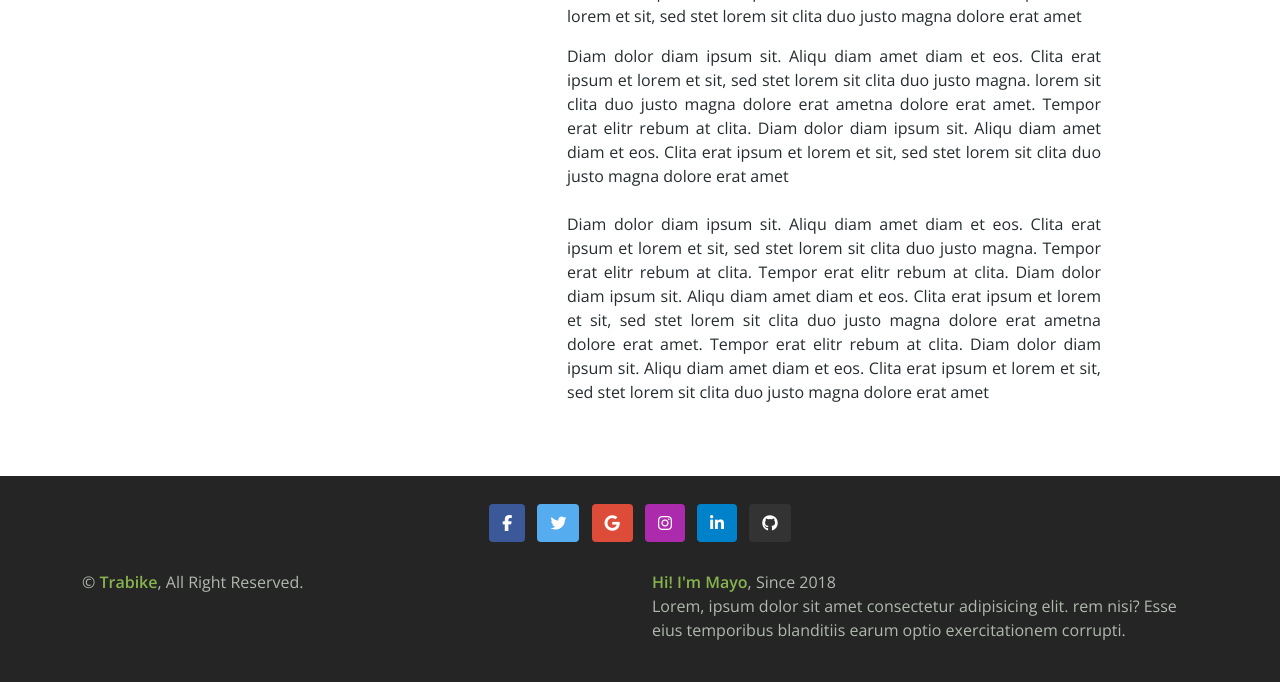
After one commit to LenardAgbalo/TRABIKE, a PHP site: page /about_us.php in a window 1280 px wide. The commit adds this page. Shown: the part 563-1245 px from the top of the page. Run offline with PHP 8.4, Linux system fonts and the light colour scheme; some libraries are stand-ins or nearby versions.

Commit message:
Adding aboutus and adding echnology php
Adding about us text and changes the technology styles

```diff
--- /dev/null
+++ b/about_us.php
@@ -0,0 +1,49 @@
+    <?php require('header.php'); ?>
+
+     <div class="container-xxl min-vh-80">
+
+      <div class="container py-5">
+        <div class="row g-5">
+          <div class="col-lg-5 wow fadeIn" data-wow-delay="0.1s">
+            <img class="img-fluid rounded" src="https://i.pinimg.com/originals/7b/8c/a6/7b8ca61a5c58643e918fea965b9b1ea9.jpg" alt="" />
+          </div>
+          <div class="col-lg-6 wow fadeIn" data-wow-delay="0.5s">
+            <div class="">
+              <h1 class="display-6">About Us</h1>
+            </div>            <div class="border-top mb-4"></div>
+
+            <p class="mb-4 custom-justify">
+                 <h5 class="">Hi I'am Janur. I'm originally from Quezon City, Our city is small, so I travel to nearby provinces.</h5>
+              Tempor erat elitr rebum at clita. Diam dolor diam ipsum sit. Aliqu
+              diam amet diam et eos. Clita erat ipsum et lorem et sit, sed stet
+              lorem sit clita duo justo magna dolore erat amet. Tempor erat elitr rebum at clita. Diam dolor diam ipsum sit. Aliqu
+              diam amet diam et eos. Clita erat ipsum et lorem et sit, sed stet
+              lorem sit clita duo justo magna dolore erat ametna dolore erat amet. Tempor erat elitr rebum at clita. Diam dolor diam ipsum sit. Aliqu
+              diam amet diam et eos. Clita erat ipsum et lorem et sit, sed stet
+              lorem sit clita duo justo magna dolore erat amet
+            </p>
+            <p class="mb-4 custom-justify">
+              Diam dolor diam ipsum sit. Aliqu diam amet diam et eos. Clita erat
+              ipsum et lorem et sit, sed stet lorem sit clita duo justo magna.
+              lorem sit clita duo justo magna dolore erat ametna dolore erat amet. Tempor erat elitr rebum at clita. Diam dolor diam ipsum sit. Aliqu
+              diam amet diam et eos. Clita erat ipsum et lorem et sit, sed stet
+              lorem sit clita duo justo magna dolore erat amet
+            </p>
+              <p class="mb-4 custom-justify">
+              Diam dolor diam ipsum sit. Aliqu diam amet diam et eos. Clita erat
+              ipsum et lorem et sit, sed stet lorem sit clita duo justo magna.
+              Tempor erat elitr rebum at clita. Tempor erat elitr rebum at clita. Diam dolor diam ipsum sit. Aliqu
+              diam amet diam et eos. Clita erat ipsum et lorem et sit, sed stet
+              lorem sit clita duo justo magna dolore erat ametna dolore erat amet. Tempor erat elitr rebum at clita. Diam dolor diam ipsum sit. Aliqu
+              diam amet diam et eos. Clita erat ipsum et lorem et sit, sed stet lorem sit clita duo justo magna dolore erat amet
+            </p>
+            <!-- <a href="" class="btn btn-primary rounded-pill py-3 px-5"
+              >Read More</a
+            > -->
+          </div>
+        </div>
+      </div>
+    </div>
+    <!-- Introduction to Bike Touring -->
+
+        <?php require('footer.php'); ?>
--- a/header.php
+++ b/header.php
@@ -84,7 +84,7 @@
               <a href="store.php" class="nav-item nav-link">
                 <i class="fa-solid fa-cart-shopping"></i> Store
               </a>
-               <a href="about.php" class="nav-item nav-link">
+               <a href="about_us.php" class="nav-item nav-link">
                 <i class="fa-solid fa-circle-info"></i> About
               </a>
             </div>
@@ -108,7 +108,7 @@
                 <li class="list-inline-item fs-5 fw-medium text-primary"><a href="bike_touring.php">Bike Touring</a></li>
                 <li class="list-inline-item fs-5 fw-medium text-primary"><a href="essentials.php">Essentials</a></li>
                 <li class="list-inline-item fs-5 fw-medium text-primary"><a href="where_to_go.php">Where to go?</a></li>
-                <li class="list-inline-item fs-5 fw-medium text-primary"><a href="#">Technology</a></li>
+                <li class="list-inline-item fs-5 fw-medium text-primary"><a href="technology.php">Technology</a></li>
               </ul>
           </div>
           </div>
```
Also changed, not shown: technology.php (added, +127 -0 lines).
